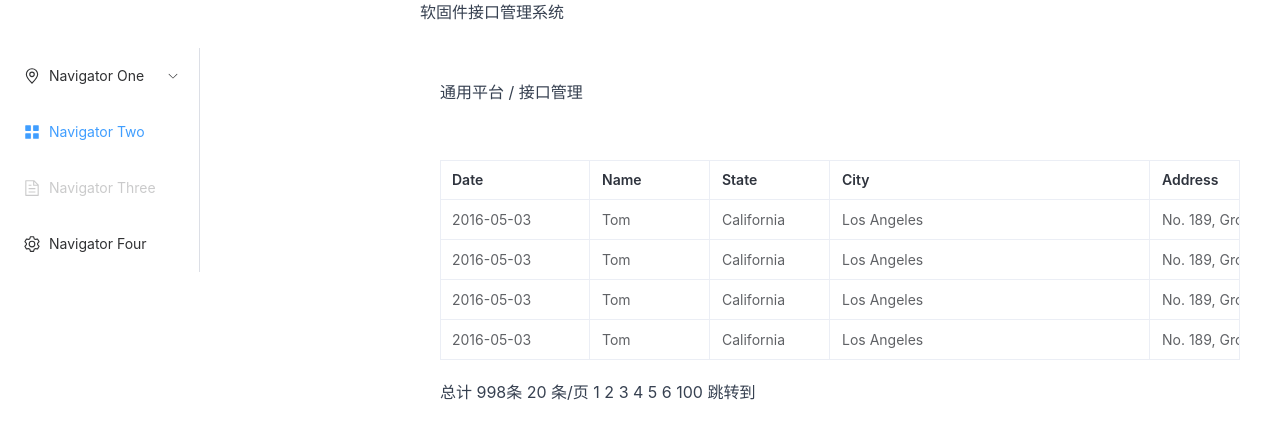
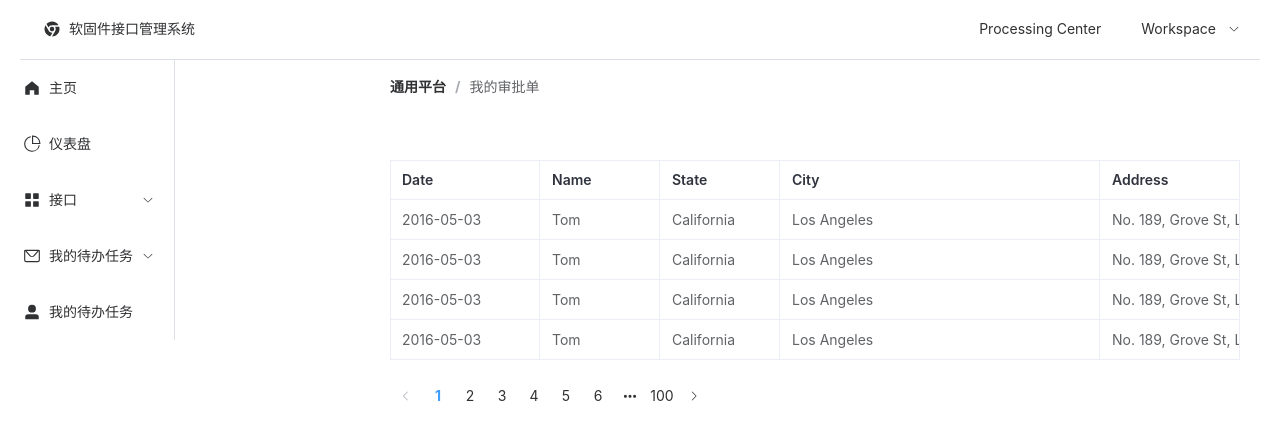
Before and after one commit to linda19504/Admin, a Vue app: page /MainPage in a window 1280 px wide. Shown: the top 440 px of the page. Built offline with nearby package versions, Linux system fonts and the light colour scheme.

Commit message:
Add new MainPage

```diff
--- a/src/assets/main.css
+++ b/src/assets/main.css
@@ -0,0 +1,15 @@
+.fullscreen {
+    position: absolute;
+    top: 0;
+    bottom: 0;
+    left: 0;
+    right: 0;
+}
+
+.h-max {
+    height: 100%;
+}
+
+.w-max {
+    width: 100%;
+}
--- /dev/null
+++ b/src/components/SideBar.vue
@@ -0,0 +1,62 @@
+<template>
+    <div class="common-layout ">
+        <el-container class="h-max">
+            <el-aside width="350px">
+                <el-col :span="12">
+                    <el-menu default-active="2" class="el-menu-vertical-demo" @open="handleOpen" @close="handleClose">
+                        <el-menu-item index="1-1">
+                            <el-icon>
+                                <HomeFilled />
+                            </el-icon>
+                            <span>{{ HOME_MAIN.ITEMS_ONE }}</span>
+                        </el-menu-item>
+                        <el-menu-item index="1-2">
+                            <el-icon>
+                                <PieChart />
+                            </el-icon>
+                            <span>{{ HOME_MAIN.ITEMS_TWO }}</span>
+                        </el-menu-item>
+                        <el-sub-menu index="1-3">
+                            <template #title>
+                                <el-icon>
+                                    <icon-menu />
+                                </el-icon>
+                                <span>{{ HOME_MAIN.ITEMS_THREE }}</span>
+                            </template>
+                            <el-menu-item index="1-1">{{ HOME_MAIN.ITEMS_THREE_FIRST }}</el-menu-item>
+                            <el-menu-item index="1-2">{{ HOME_MAIN.ITEMS_THREE_SECOND }}</el-menu-item>
+                            <el-menu-item index="1-3">{{ HOME_MAIN.ITEMS_THREE_THIRD }}</el-menu-item>
+                            <el-menu-item index="1-4">{{ HOME_MAIN.ITEMS_THREE_FOURTH }}</el-menu-item>
+                        </el-sub-menu>
+                        <el-sub-menu index="1-4">
+                            <template #title>
+                                <el-icon>
+                                    <Message />
+                                </el-icon>
+                                <span>{{ HOME_MAIN.ITEMS_FOUR }}</span>
+                            </template>
+                            <el-menu-item index="1-1">{{ HOME_MAIN.ITEMS_FOUR_FIRST }}</el-menu-item>
+                            <el-menu-item index="1-2">{{ HOME_MAIN.ITEMS_FOUR_SECOND }}</el-menu-item>
+                        </el-sub-menu>
+                        <el-menu-item index="1-5">
+                            <el-icon>
+                                <UserFilled />
+                            </el-icon>
+                            <span>{{ HOME_MAIN.ITEMS_FIVE }}</span>
+                        </el-menu-item>
+                    </el-menu>
+                </el-col>
+            </el-aside>
+        </el-container>
+    </div>
+</template>
+<script setup>
+import { Menu as IconMenu, Message, UserFilled, HomeFilled, PieChart } from '@element-plus/icons-vue';
+import { HOME_MAIN } from "@/constants/MainPage.constants.js";
+</script>
+<style scoped>
+.title_name {
+    font-weight: bold;
+    font-size: medium;
+}
+</style>
--- /dev/null
+++ b/src/constants/MainPage.constants.js
@@ -0,0 +1,16 @@
+export const HOME_MAIN = {
+
+    TITLE:'软固件接口管理系统',
+    ITEMS_ONE:'主页',
+    ITEMS_TWO:'仪表盘',
+    ITEMS_THREE:'接口',
+    ITEMS_THREE_FIRST:'状态',
+    ITEMS_THREE_SECOND:'设定项',
+    ITEMS_THREE_THIRD:'ACL命令',
+    ITEMS_THREE_FOURTH:'多国语言',
+    ITEMS_FOUR:'我的待办任务',
+    ITEMS_FOUR_FIRST:'我的申请单',
+    ITEMS_FOUR_SECOND:'我的审批单',
+    ITEMS_FIVE:'我的待办任务',
+
+};
--- a/src/views/MainPage.vue
+++ b/src/views/MainPage.vue
@@ -1,11 +1,15 @@
 <template>
-    <template>
+    <div class="common-layout fullscreen">
+        <el-container class="h-max">
+            <el-header>
                 <el-menu :default-active="activeIndex" class="el-menu-demo" mode="horizontal" :ellipsis="false"
                     @select="handleSelect">
                     <el-menu-item index="0">
-                <img style="width: 100px" src="../assets/logo.svg" alt="Element logo" />
+                        <el-icon>
+                            <ChromeFilled />
+                        </el-icon>
+                        <span class="title_name">{{ HOME_MAIN.TITLE }}</span>
                     </el-menu-item>
-            <div class="flex-grow" />
                     <el-menu-item index="1">Processing Center</el-menu-item>
                     <el-sub-menu index="2">
                         <template #title>Workspace</template>
@@ -14,58 +18,19 @@
                         <el-menu-item index="2-3">item three</el-menu-item>
                     </el-sub-menu>
                 </el-menu>
-    </template>
-    <div class="common-layout">
+            </el-header>
+            <el-container class="h-max">
+                <SideBar></SideBar>
+                <el-main>
                     <el-container>
-            <el-aside width="400px">
-                <div>
-                    <el-row class="tac">
-                        <el-col :span="12">
-                            <h5 class="mb-6"></h5>
-                            <el-menu default-active="2" class="el-menu-vertical-demo" @open="handleOpen"
-                                @close="handleClose">
-                                <el-sub-menu index="1">
-                                    <template #title>
-                                        <el-icon>
-                                            <location />
-                                        </el-icon>
-                                        <span>Navigator One</span>
-                                    </template>
-                                    <el-menu-item-group title="Group One">
-                                        <el-menu-item index="1-1">item one</el-menu-item>
-                                        <el-menu-item index="1-2">item two</el-menu-item>
-                                    </el-menu-item-group>
-                                    <el-menu-item-group title="Group Two">
-                                        <el-menu-item index="1-3">item three</el-menu-item>
-                                    </el-menu-item-group>
-                                </el-sub-menu>
-                                <el-menu-item index="2">
-                                    <el-icon><icon-menu /></el-icon>
-                                    <span>Navigator Two</span>
-                                </el-menu-item>
-                                <el-menu-item index="3" disabled>
-                                    <el-icon>
-                                        <document />
-                                    </el-icon>
-                                    <span>Navigator Three</span>
-                                </el-menu-item>
-                                <el-menu-item index="4">
-                                    <el-icon>
-                                        <setting />
-                                    </el-icon>
-                                    <span>Navigator Four</span>
-                                </el-menu-item>
-                            </el-menu>
-                        </el-col>
-                    </el-row>
-                </div>
-            </el-aside>
-            <el-container>
-                <el-header>软固件接口管理系统</el-header>
-                <el-main>
-                    <div class="common-layout">
-                        <el-container>
-                            <el-header>通用平台 / 接口管理</el-header>
+                        <el-header>
+                            <el-breadcrumb separator="/">
+                                <el-breadcrumb-item :to="{ path: '/' }">通用平台</el-breadcrumb-item>
+                                <el-breadcrumb-item>
+                                    <a href="/">我的审批单</a>
+                                </el-breadcrumb-item>
+                            </el-breadcrumb>
+                        </el-header>
                         <el-main>
                             <div class="table_container">
                                 <el-table :data="tableData" border>
@@ -78,32 +43,24 @@
                                 </el-table>
                             </div>
                         </el-main>
-                            <el-footer>总计 998条 20 条/页 1 2 3 4 5 6 100 跳转到 </el-footer>
+                        <el-footer>
+                            <div class="example-pagination-block">
+                                <el-pagination layout="prev, pager, next" :total="1000" />
+                            </div>
+                        </el-footer>
                     </el-container>
-                    </div>
                 </el-main>
             </el-container>
         </el-container>
     </div>
 </template>
 <script setup>
-import { ref } from "vue";
-import {
-    Document,
-    Menu as IconMenu,
-    Location,
-    Setting,
-} from '@element-plus/icons-vue';
-const activeIndex = ref('1')
-const handleOpen = (key, keyPath) => {
-    console.log(key, keyPath)
-}
-const handleClose = (key, keyPath) => {
-    console.log(key, keyPath)
-}
+import { ChromeFilled } from '@element-plus/icons-vue';
+import SideBar from "@/components/SideBar.vue";
+import { HOME_MAIN } from "@/constants/MainPage.constants.js";
 const handleSelect = (key, keyPath) => {
     console.log(key, keyPath)
-}
+};
 const tableData = [
     {
         date: '2016-05-03',
@@ -140,8 +97,16 @@ const tableData = [
 
 ];
 </script>
-<style>
-.flex-grow {
-    flex-grow: 1;
+<style scoped>
+.el-menu--horizontal>.el-menu-item:nth-child(1) {
+    margin-right: auto;
+}
+
+.example-pagination-block+.example-pagination-block {
+    margin-top: 10px;
+}
+
+.example-pagination-block .example-demonstration {
+    margin-bottom: 16px;
 }
 </style>
```
Also changed, not shown: src/components/SearchInput.vue (deleted, +0 -51 lines), src/components/TheBreadcrumb.vue (deleted, +0 -10 lines), src/constants/index.js (line endings or trailing spaces). Lines whose indentation alone changed are shown as unchanged.
